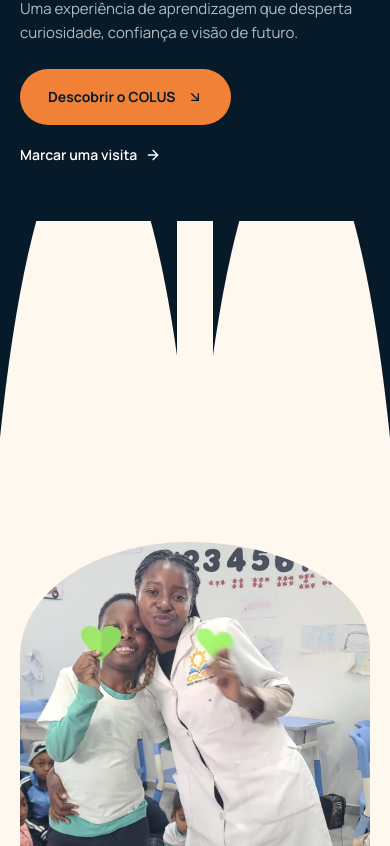
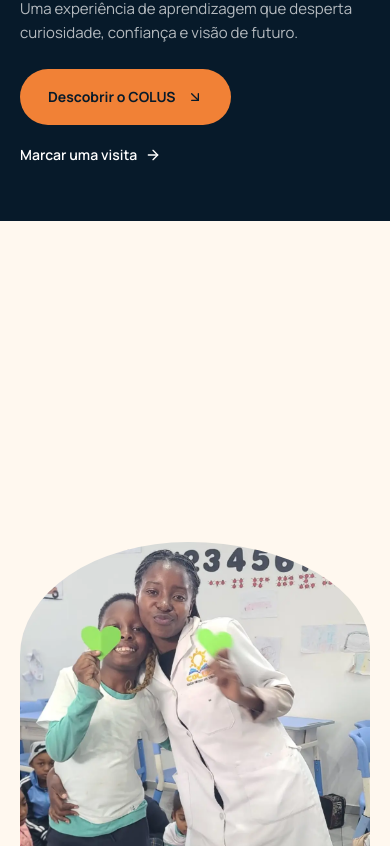
Before and after one commit to rightware-corporations/educore-colegio_universo_dos_sonhos, a React (Vite) app in the folder frontend/: page / in a window 390 px wide. Shown: the part 2298-3144 px from the top of the page. Built offline with nearby package versions, Linux system fonts and the light colour scheme.

Commit message:
fix(colus): replace mobile Manifesto heart petals with shallow Open Book paper curve

```diff
--- a/frontend/src/components/landing/ManifestoSection.tsx
+++ b/frontend/src/components/landing/ManifestoSection.tsx
@@ -15,6 +15,8 @@ export function ManifestoSection() {
   });
 
   const pageScaleY = useTransform(scrollYProgress, [0.02, 0.2], [0.08, 1]);
+  // When the short book curve has opened, the Manifesto settles into full paper.
+  const paperSettledOpacity = useTransform(scrollYProgress, [0.18, 0.22], [0, 1]);
   const leftPageX = useTransform(scrollYProgress, [0.02, 0.2], ["-8%", "0%"]);
   const rightPageX = useTransform(scrollYProgress, [0.02, 0.2], ["8%", "0%"]);
   const bridgePosterOpacity = useTransform(scrollYProgress, [0.08, 0.22, 0.34], [1, 1, 0]);
@@ -40,13 +42,35 @@ export function ManifestoSection() {
       />
 
       <div className="pointer-events-none absolute inset-0 z-0 overflow-hidden">
+        {/* Mobile Master V0.18: one connected, shallow Open Book curve.
+            Warm Paper rises from below; there are no tall petals or centre stem. */}
+        <motion.svg
+          aria-hidden="true"
+          data-colus-manifesto-curve
+          viewBox="0 0 360 1000"
+          preserveAspectRatio="none"
+          style={reduceMotion ? undefined : { scaleY: pageScaleY }}
+          className="absolute inset-0 h-full w-full origin-bottom lg:hidden"
+        >
+          <path
+            d="M0 6 C54 0 112 1 180 30 C248 1 306 0 360 6 L360 1000 L0 1000 Z"
+            fill="#FFF8EF"
+          />
+        </motion.svg>
+        <motion.div
+          aria-hidden="true"
+          style={reduceMotion ? undefined : { opacity: paperSettledOpacity }}
+          className="absolute inset-x-0 top-0 h-[5%] bg-colus-paper lg:hidden"
+        />
+
+        {/* Retain the historical two-page composition at desktop breakpoints. */}
         <motion.div
           style={
             reduceMotion
               ? undefined
               : { scaleY: pageScaleY, x: leftPageX }
           }
-          className="absolute bottom-0 left-[-4%] h-[108%] w-[56%] origin-bottom rounded-t-[52%] bg-colus-paper"
+          className="absolute bottom-0 left-[-4%] hidden h-[108%] w-[56%] origin-bottom rounded-t-[52%] bg-colus-paper lg:block"
         />
         <motion.div
           style={
@@ -54,16 +78,7 @@ export function ManifestoSection() {
               ? undefined
               : { scaleY: pageScaleY, x: rightPageX }
           }
-          className="absolute bottom-0 right-[-4%] h-[108%] w-[56%] origin-bottom rounded-t-[52%] bg-colus-paper"
-        />
-        {/* The rounded page leaves part at the centre near the top. Keep the
-            book-opening curve but close the dark triangular seam with a
-            matching paper spine following the same scroll scale. */}
-        <motion.div
-          aria-hidden="true"
-          data-colus-manifesto-spine
-          style={reduceMotion ? undefined : { scaleY: pageScaleY }}
-          className="absolute bottom-0 left-[45.5%] h-[108%] w-[9%] origin-bottom bg-colus-paper lg:hidden"
+          className="absolute bottom-0 right-[-4%] hidden h-[108%] w-[56%] origin-bottom rounded-t-[52%] bg-colus-paper lg:block"
         />
       </div>
 
```
